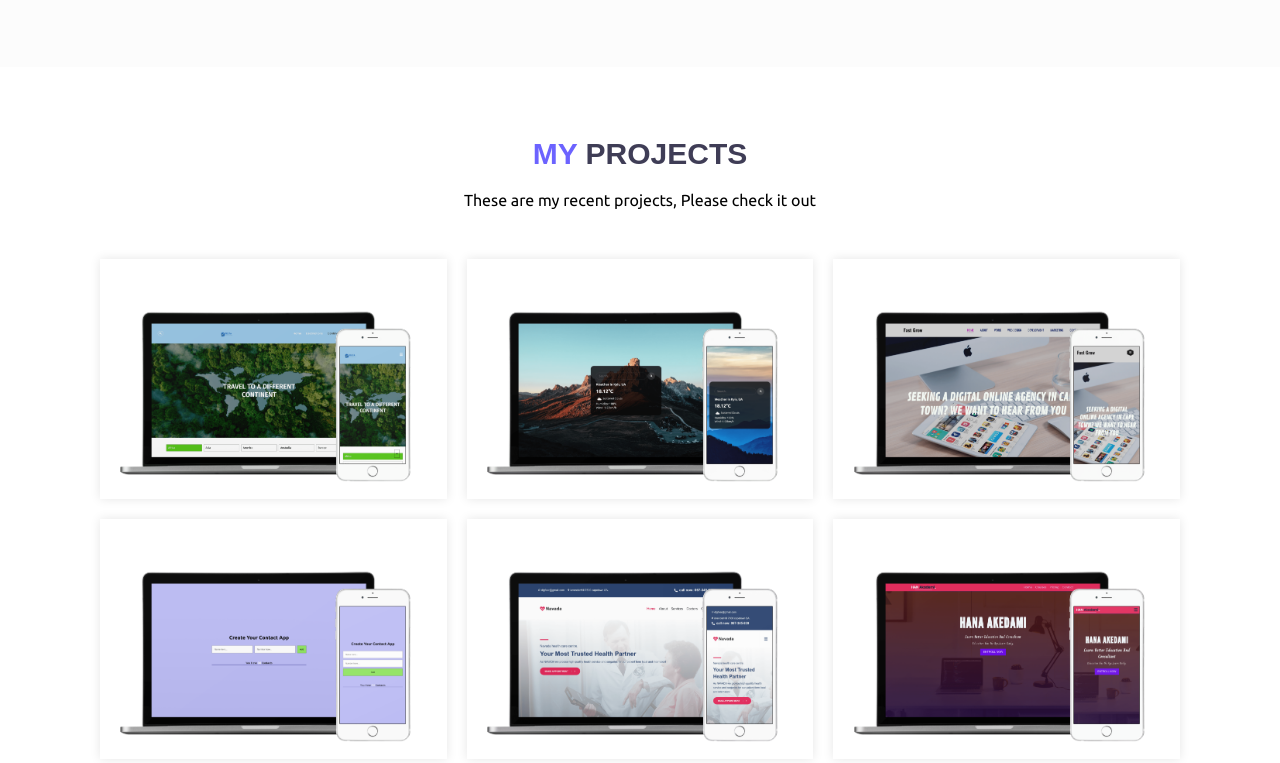
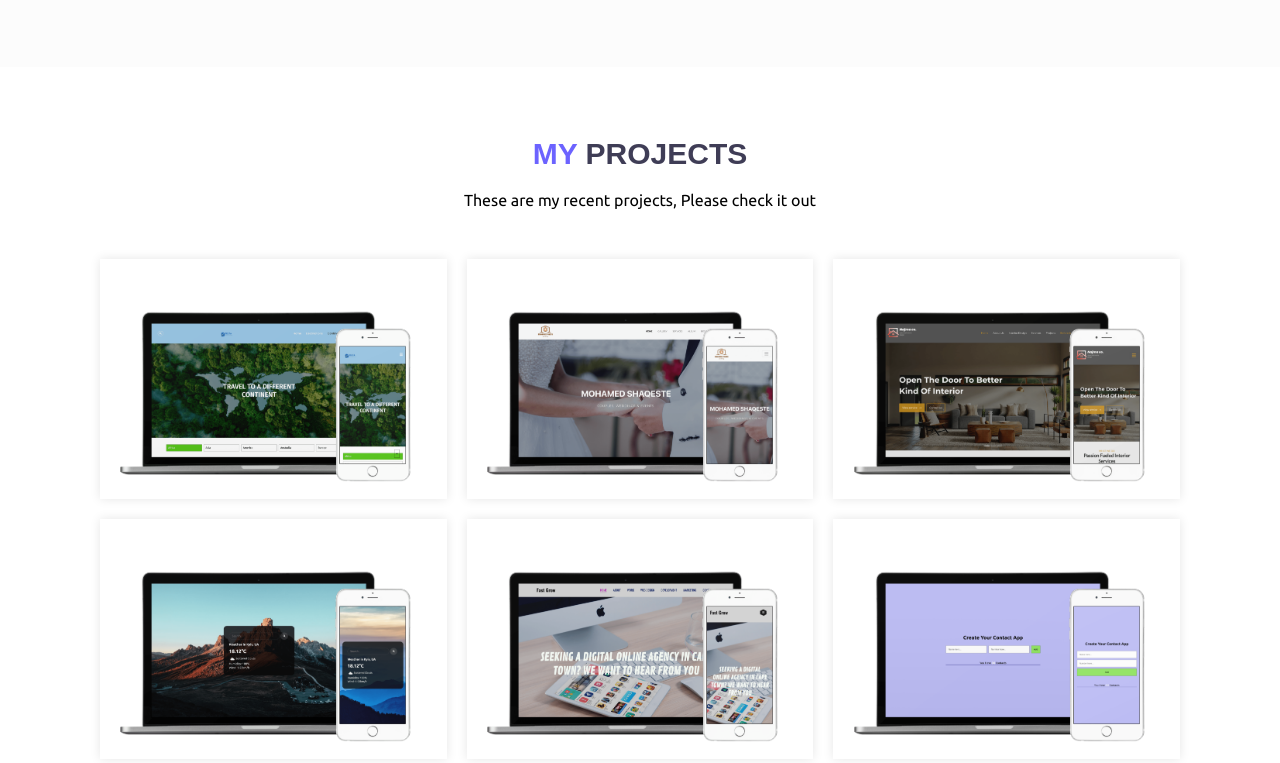
Before and after one commit to ahmed-shiiqaaye/New-Portfolio, a plain HTML site: page index.html in a window 1280 px wide. Shown: the part 1348-2111 px from the top of the page. Drawn offline with Linux system fonts and the light colour scheme; a web font is replaced by a local one.

Commit message:
new project of najma interior added

```diff
--- a/index.html
+++ b/index.html
@@ -89,7 +89,7 @@
       </div>
     </section>
 
-    <div class="projects">
+    <div class="projects" id="Projects">
       <div class="container">
         <div class="title">
           <h2><span>My</span> Projects</h2>
--- a/js/app.js
+++ b/js/app.js
@@ -31,6 +31,23 @@ let myProjects =[
         img:'./img/delta.png',
         github:'https://github.com/ahmed-shiiqaaye/Delta-tours',
         domain:'https://delta-tours.netlify.app/',
+    },
+    // shaqeste app
+    {
+        id:'development all',
+        title:'Photographer app',
+        description:`This personal photographer website for my client allows you to know the weather of any city by writing that city's name in the search bar.`,
+        img:'./img/shaqeste.png',
+        github:"https://github.com/ahmed-shiiqaaye/Mohamed-photographer",
+        domain:'https://shaqeste.netlify.app/',
+    },
+    {
+        id:'design all',
+        title:'Najma Interior design',
+        description:`Custom responsive site for small academy & an online teaching & consulting.`,
+        img:`./img/najma.png`,
+        github:`https://github.com/ahmed-shiiqaaye/my-interior-design`,
+        domain:"https://najmainterior.netlify.app/",
     },
     // weatheer app
     {
@@ -89,8 +106,8 @@ myProjects.map((project)=>{
       <img src="${img}" alt="">
     </div>
     <div class="details">
-      <a href="${domain}">Live Preview</a>
-      <a href="${github}">see code</a>
+      <a href="${domain}" target="_blank">Live Preview</a>
+      <a href="${github}" target="_blank">see code</a>
     </div>
   </div>
     `
```
Also changed, not shown: img/najma.png (added), img/shaqeste.png (added).
